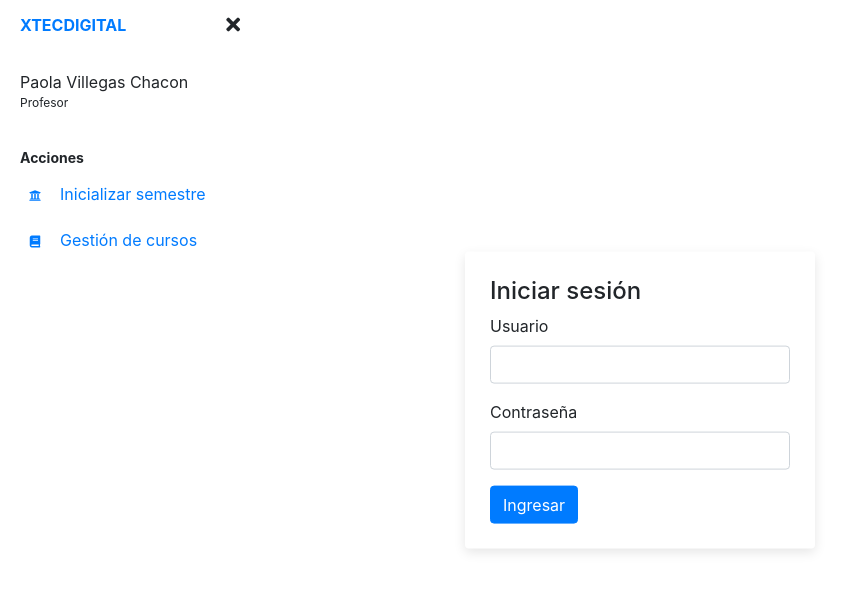
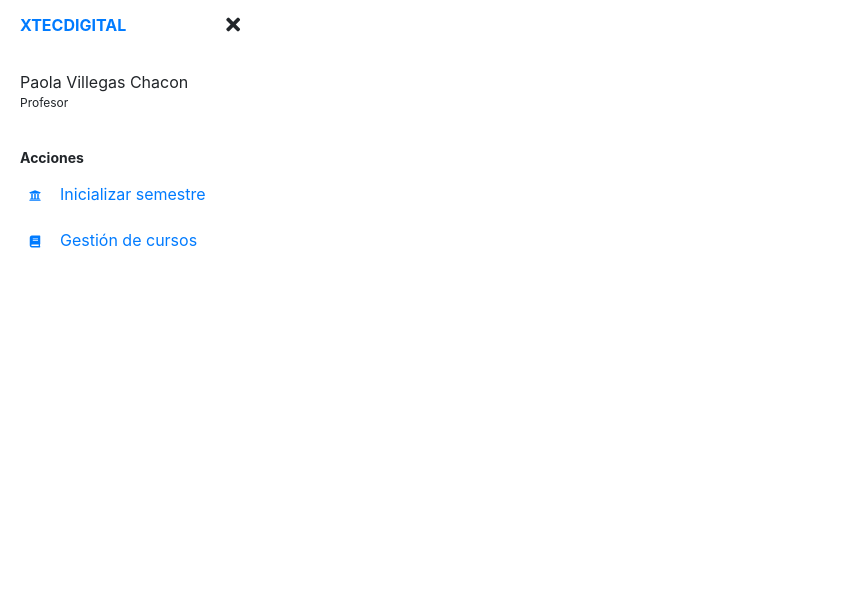
Before and after one commit to Marlon-vc/XTecDigital, an Angular app in the folder XTecDigital/ClientApp/: page / in a window 1280 px wide. Shown: the top 592 px of the page, without its empty margins (0-855 px from the left). Built offline with nearby package versions, Linux system fonts and the light colour scheme.

Commit message:
Update app.component.html

```diff
--- a/XTecDigital/ClientApp/src/app/app.component.html
+++ b/XTecDigital/ClientApp/src/app/app.component.html
@@ -1,6 +1,3 @@
 <body>
   <app-sidebar></app-sidebar>
-  <div class="container">
-    <router-outlet></router-outlet>
-  </div>
 </body>
```
